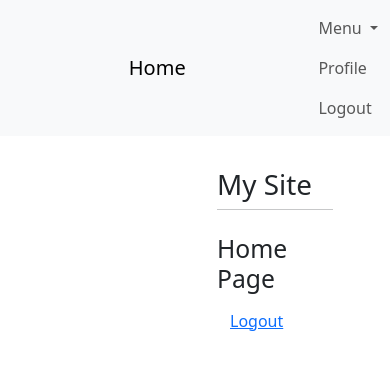
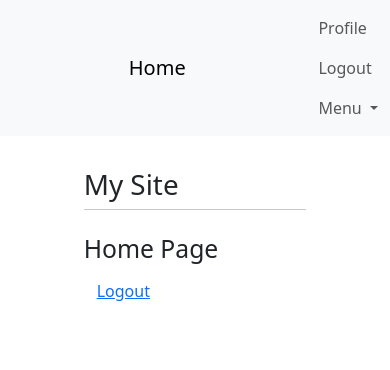
Before and after one commit to dylanp581/django_todolist, a Django app: page / in a window 390 px wide. Shown: the top 370 px of the page. Run offline with Django 4.2, Linux system fonts and the light colour scheme; the visitor is signed in with stand-in values (Sample User, id 1); some libraries are stand-ins or nearby versions.

Commit message:
Made the navbar look better with the menu dropdown being lower than the other links

```diff
--- a/main/templates/main/base.html
+++ b/main/templates/main/base.html
@@ -46,22 +46,27 @@
                 .sidenav {
                     display: none;
                 }
+                .main {
+                    margin-left: 0;
+                    padding: 0px 10px;
+                }
             }
 
-        </style>
-
-        <style>
             @media (min-width: 769px) {
                 .dropdown-menu {
                     display: none !important;
                 }
-            }
-        </style>
-
-        <style>
-            @media (min-width: 769px) {
                 .nav-item.dropdown {
                     display: none !important;
+                }
+            }
+
+            @media (max-width: 768px) {
+                .nav-item.dropdown {
+                    order: 2;
+                }
+                .nav-item.login-register {
+                    order: 1;
                 }
             }
         </style>
@@ -81,6 +86,7 @@
                     <a class="navbar-brand" href="{% url 'home' %}">Home</a>
                 </div>
                 <div class="navbar-nav">
+                    <ul class="navbar-nav ms-auto">
                         {% if user.is_authenticated %}
                             <li class="nav-item dropdown">
                                 <a class="nav-link dropdown-toggle" href="#" id="navbarDropdown" role="button" data-bs-toggle="dropdown" aria-expanded="false">
@@ -103,13 +109,14 @@
                                 </form>
                             </li>
                         {% else %}
-                        <li class="nav-item">
+                            <li class="nav-item login-register">
                                 <a class="nav-link" href="{% url 'login' %}">Login</a>
                             </li>
-                        <li class="nav-item">
+                            <li class="nav-item login-register">
                                 <a class="nav-link" href="{% url 'register' %}">Register</a>
                             </li>
                         {% endif %}
+                    </ul>
                 </div>
             </div>
         </nav>
```
Lines whose indentation alone changed are shown as unchanged.
